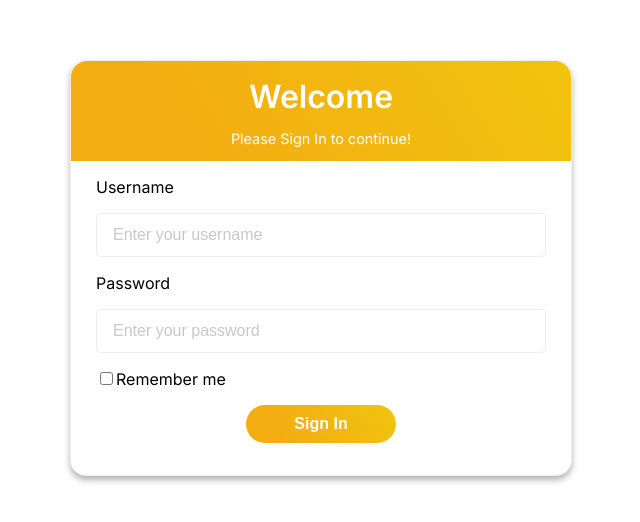
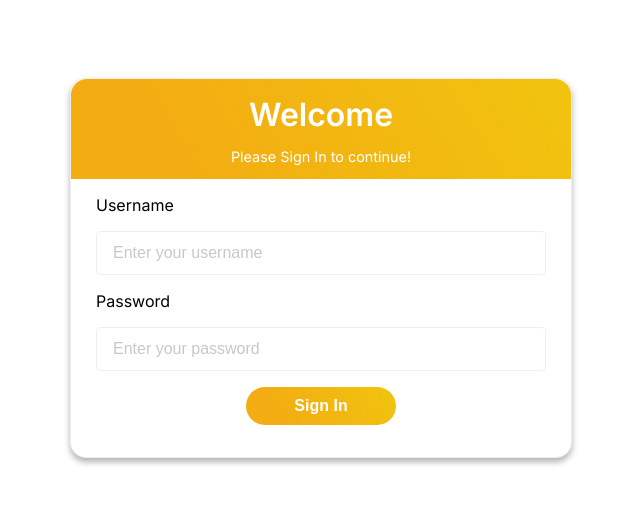
Before and after one commit to Ajinkya710/nimbly-app, a React (Create React App) app: page /login in a window 1280 px wide. Shown: the part 132-654 px from the top of the page, without its empty margins (319-959 px from the left). Built offline with nearby package versions, Linux system fonts and the light colour scheme.

Commit message:
removed unnecessary code

```diff
--- a/src/Pages/Login/index.tsx
+++ b/src/Pages/Login/index.tsx
@@ -59,16 +59,6 @@ const Login = () => {
               );
             }}
           />
-          <div>
-            <input
-              type="checkbox"
-              className="custom-control-input"
-              id="customCheck1"
-            />
-            <label className="custom-control-label" htmlFor="customCheck1">
-              Remember me
-            </label>
-          </div>
           {error && <ErrorText>{error}</ErrorText>}
           <SubmitButton type="submit">Sign In</SubmitButton>
         </FormContainer>
```
